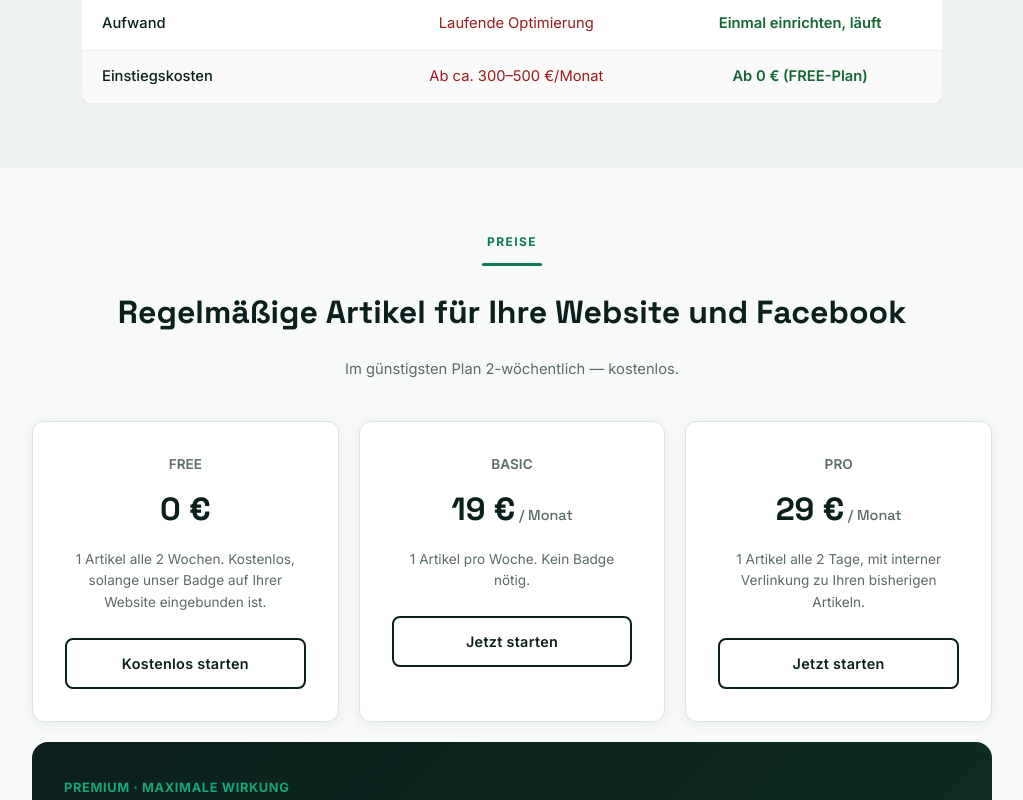
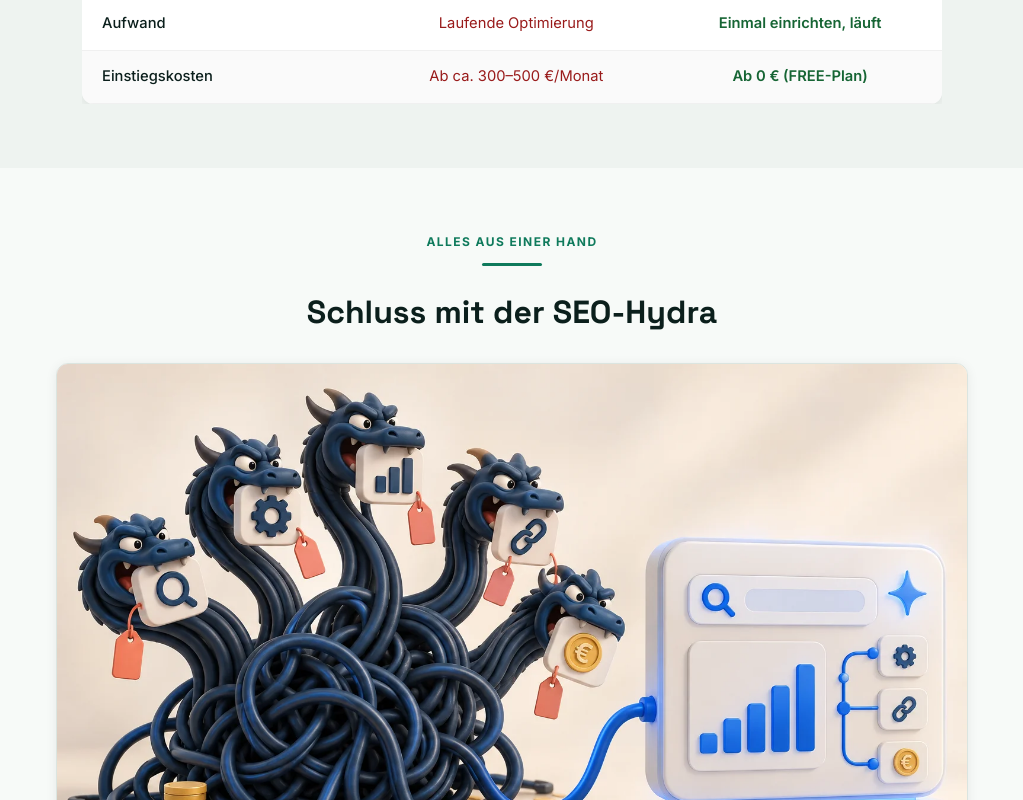
Before and after one commit to haraldlinhart-prog/suchmaschinen-pro, a Next.js app: page / in a window 1280 px wide. Shown: the part 2000-2800 px from the top of the page, without its empty margins (128-1151 px from the left). Built offline with nearby package versions, Linux system fonts and the light colour scheme; no server answers.

Commit message:
Restore hero-graphic.jpg background and SEO-Hydra section
Co-Authored-By: Claude Sonnet 4.6 <noreply@anthropic.com>
Claude-Session: https://claude.ai/code/session_01URqx5j3Vhb5u7fJAjT3LZN

```diff
--- a/app/page.tsx
+++ b/app/page.tsx
@@ -9,7 +9,9 @@ export default function HomePage() {
       {/* Hero */}
       <section
         style={{
-          background: 'linear-gradient(135deg, #061410 0%, #0a2018 100%)',
+          background: `linear-gradient(90deg, rgba(6,20,15,0.85) 0%, rgba(6,20,15,0.3) 30%, rgba(6,20,15,0.3) 62%, rgba(6,20,15,0.85) 100%), url('/hero-graphic.jpg')`,
+          backgroundSize: 'cover',
+          backgroundPosition: 'center',
           color: 'white',
           padding: '5.5rem 1.5rem 5rem',
           textAlign: 'center',
@@ -159,6 +161,34 @@ export default function HomePage() {
         </div>
       </section>
 
+
+      {/* SEO-Hydra */}
+      <section style={{ padding: '4rem 1.5rem', maxWidth: 960, margin: '0 auto' }}>
+        <div style={{ textAlign: 'center' }}>
+          <div className="section-label">Alles aus einer Hand</div>
+          <div className="divider-emerald" style={{ margin: '0.75rem auto' }} />
+          <h2 style={{ fontSize: 'clamp(1.5rem, 3vw, 2rem)', color: 'var(--ink)' }}>Schluss mit der SEO-Hydra</h2>
+        </div>
+        <div className="card" style={{ padding: 0, overflow: 'hidden', marginTop: '2rem', lineHeight: 1.75, fontSize: '0.98rem', color: 'var(--text-primary)' }}>
+          {/* eslint-disable-next-line @next/next/no-img-element */}
+          <img src="/seo-hydra.webp" srcSet="/seo-hydra-768.webp 768w, /seo-hydra.webp 1536w" sizes="(max-width: 960px) 100vw, 960px"
+            width={1536} height={1024} loading="lazy" alt="Eine vielk&ouml;pfige Hydra aus verknoteten Kabeln, jeder Kopf mit Preisschild f&uuml;r ein weiteres SEO-Tool"
+            style={{ display: 'block', width: '100%', height: 'auto' }} />
+          <div style={{ padding: '2rem 2.25rem' }}>
+          <p style={{ margin: '0 0 1rem' }}>
+            Die Arbeit mit Suchmaschinen und SEO ist wie eine Art Hydra: Je mehr man macht und je mehr vermeintliche Erfolge man hat, desto mehr
+            Anbieter wollen f&uuml;r zus&auml;tzliche Optionen noch mehr Geld. Am Ende sieht man sich mit einem Haufen &bdquo;n&uuml;tzlicher&ldquo; Services verbunden, die
+            zusammen die Leasingrate eines Sportwagens kosten &ndash; aber eigentlich nach wie vor nicht wirklich etwas bringen.
+          </p>
+          <p style={{ margin: 0 }}>
+            Bei <strong>suchmaschinen.pro</strong> bekommen Sie nicht nur einen starken Service f&uuml;r weniger Geld als anderswo, sondern alles, was Sie
+            brauchen: Sie sehen, wo sich Ihre Website bei Google befindet &ndash; und Sie sehen, wie sie mit unseren KI-Services in der Regel nach ein paar
+            Wochen immer mehr Impressionen bekommt.
+          </p>
+          </div>
+        </div>
+      </section>
+
       {/* Pricing */}
       <section id="preise" style={{ padding: '4rem 1.5rem', maxWidth: 1100, margin: '0 auto' }}>
         <div style={{ textAlign: 'center', marginBottom: '2.5rem' }}>
```
